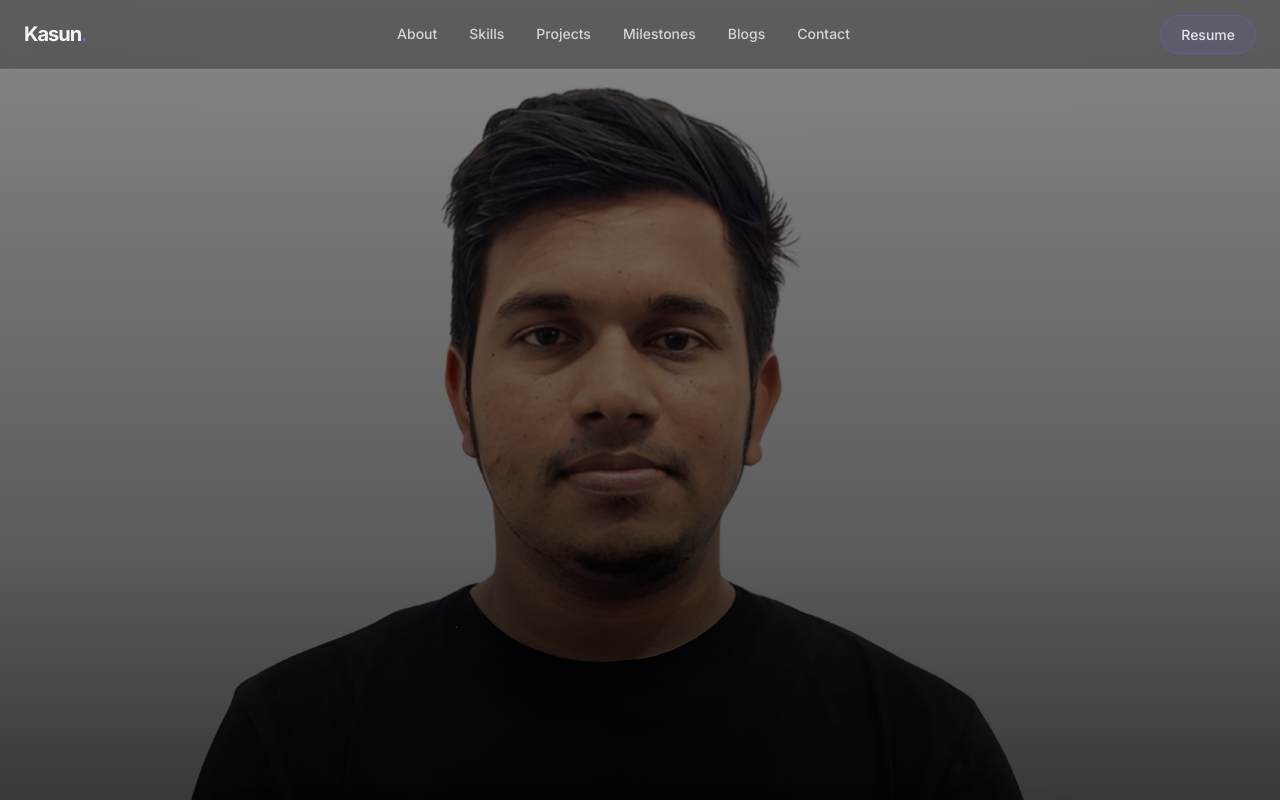
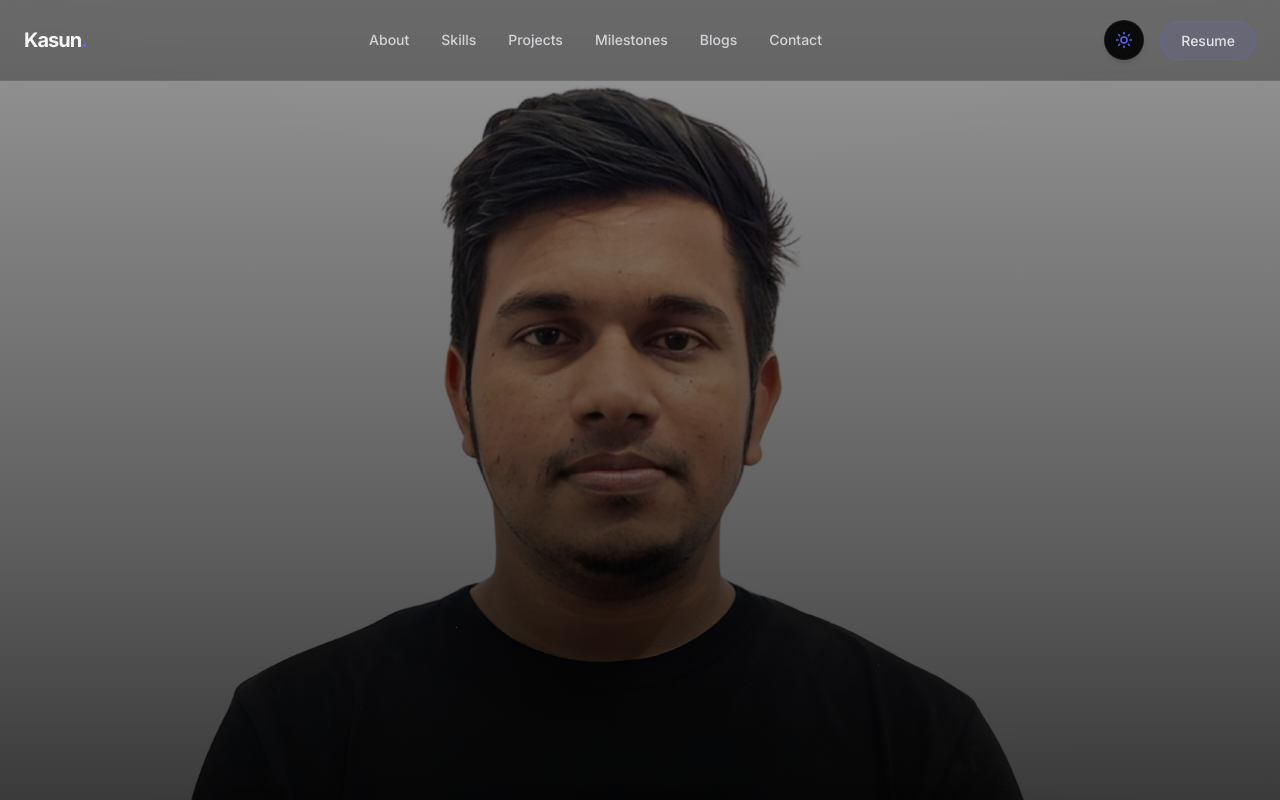
Before and after one commit to KasunBandara921/portfolio, a Next.js app: page / in a window 1280 px wide. Shown: the top 800 px of the page. Built offline with nearby package versions, Linux system fonts and the light colour scheme.

Commit message:
feat: implement core portfolio layout, theme-aware global styles, and foundational UI components

```diff
--- a/src/app/globals.css
+++ b/src/app/globals.css
@@ -1,41 +1,72 @@
 @import "tailwindcss";
 
 @theme {
-  /* Premium Neutral Dark Palette */
-  --color-background: #030303;
-  /* Almost black - deep and premium */
-  --color-foreground: #F4F4F5;
-  /* Crisp off-white */
-
-  --color-card: #0A0A0A;
-  /* Slightly lighter black for depth */
-  --color-card-border: #1F1F1F;
-  /* Subtle grey border */
-
-  --color-primary: #6366F1;
-  /* Indigo for subtle accents only */
-  --color-secondary: #8B5CF6;
-  /* Violet for secondary accents */
-  --color-muted: #71717A;
-  /* Muted grey text */
+  /* Premium Neutral Palette variables */
+  --color-background: var(--bg-color);
+  --color-foreground: var(--fg-color);
+  --color-card: var(--card-color);
+  --color-card-border: var(--card-border-color);
+  --color-primary: var(--primary-color);
+  --color-secondary: var(--secondary-color);
+  --color-muted: var(--muted-color);
 
   --radius-xl: 16px;
   --radius-2xl: 20px;
 }
 
+:root {
+  /* Dark mode variables (Default) */
+  --bg-color: #030303;
+  --fg-color: #F4F4F5;
+  --card-color: #0A0A0A;
+  --card-border-color: rgba(255, 255, 255, 0.06);
+  --primary-color: #6366F1;
+  --secondary-color: #8B5CF6;
+  --muted-color: #a1a1aa;
+
+  --hero-overlay-from: rgba(3, 3, 3, 0.2);
+  --hero-overlay-via: rgba(3, 3, 3, 0.55);
+  --hero-overlay-to: #030303;
+  --hero-img-opacity: 0.8;
+
+  --body-radial-top: rgba(99, 102, 241, 0.08);
+  --body-radial-bottom: rgba(139, 92, 246, 0.05);
+}
+
+html.light {
+  /* Light mode variables */
+  --bg-color: #FAFAFA;
+  --fg-color: #09090B;
+  --card-color: #FFFFFF;
+  --card-border-color: rgba(9, 9, 11, 0.06);
+  --primary-color: #4F46E5;
+  --secondary-color: #7C3AED;
+  --muted-color: #52525B;
+
+  --hero-overlay-from: rgba(250, 250, 250, 0.15);
+  --hero-overlay-via: rgba(250, 250, 250, 0.6);
+  --hero-overlay-to: #FAFAFA;
+  --hero-img-opacity: 0.3;
+
+  --body-radial-top: rgba(79, 70, 229, 0.05);
+  --body-radial-bottom: rgba(124, 58, 237, 0.03);
+}
+
 @layer base {
   html {
     scroll-behavior: smooth;
+    transition: background-color 0.3s ease, color 0.3s ease;
   }
 
   body {
     background-color: var(--color-background);
     color: var(--color-foreground);
     background-image:
-      radial-gradient(ellipse 60% 50% at 50% -20%, rgba(99, 102, 241, 0.08), transparent),
-      radial-gradient(ellipse 60% 50% at 50% 120%, rgba(139, 92, 246, 0.05), transparent);
+      radial-gradient(ellipse 60% 50% at 50% -20%, var(--body-radial-top), transparent),
+      radial-gradient(ellipse 60% 50% at 50% 120%, var(--body-radial-bottom), transparent);
     background-attachment: fixed;
     -webkit-font-smoothing: antialiased;
+    transition: background-color 0.3s ease, color 0.3s ease;
   }
 
   /* Custom subtle scrollbar */
--- a/src/components/About.tsx
+++ b/src/components/About.tsx
@@ -13,7 +13,7 @@ export default function About() {
           whileInView={{ opacity: 1, scale: 1 }}
           transition={{ duration: 0.8 }}
           viewport={{ once: true }}
-          className="relative aspect-square rounded-[32px] overflow-hidden bg-[var(--color-card)] border border-white/10"
+          className="relative aspect-square rounded-[32px] overflow-hidden bg-[var(--color-card)] border border-[var(--color-card-border)]"
         >
           {/* You can place your professional photo here */}
           <div className="absolute inset-0 flex items-center justify-center text-[var(--color-muted)]">
--- a/src/components/Blogs.tsx
+++ b/src/components/Blogs.tsx
@@ -39,7 +39,7 @@ export default function Blogs() {
             whileInView={{ opacity: 1, y: 0 }}
             viewport={{ once: true }}
             transition={{ duration: 0.6, delay: index * 0.15 }}
-            className="group relative p-8 rounded-[32px] bg-[var(--color-card)] border border-white/5 hover:border-[var(--color-primary)]/30 hover:shadow-2xl transition-all duration-500 flex flex-col justify-between"
+            className="group relative p-8 rounded-[32px] bg-[var(--color-card)] border border-[var(--color-card-border)] hover:border-[var(--color-primary)]/30 hover:shadow-2xl transition-all duration-500 flex flex-col justify-between"
           >
             <div>
               {/* Blog Date Tag */}
--- a/src/components/Hero.tsx
+++ b/src/components/Hero.tsx
@@ -13,10 +13,11 @@ export default function Hero() {
           src="/images/235017E - Kasun Bandara1.jpg"
           alt="Kasun Bandara Background"
           fill
-          className="object-cover object-top opacity-80"
+          className="object-cover object-top transition-opacity duration-300"
+          style={{ opacity: "var(--hero-img-opacity, 0.8)" }}
           priority
         />
-        <div className="absolute inset-0 bg-gradient-to-b from-black/30 via-black/55 to-[var(--color-background)]" />
+        <div className="absolute inset-0 bg-gradient-to-b from-[var(--hero-overlay-from)] via-[var(--hero-overlay-via)] to-[var(--hero-overlay-to)]" />
       </div>
 
       {/* Content centered in the first fold (min-h-screen) */}
@@ -25,7 +26,7 @@ export default function Hero() {
           initial={{ opacity: 0, y: 30 }}
           animate={{ opacity: 1, y: 0 }}
           transition={{ duration: 0.8, ease: [0.22, 1, 0.36, 1] }}
-          className="backdrop-blur-md bg-black/50 border border-white/10 p-8 md:p-12 rounded-[32px] shadow-2xl w-full"
+          className="backdrop-blur-md bg-[var(--color-card)]/70 border border-[var(--color-card-border)] p-8 md:p-12 rounded-[32px] shadow-2xl w-full"
         >
           {/* Capsule Profile Image hidden temporarily for full screen view */}
 
@@ -46,7 +47,7 @@ export default function Hero() {
             <button className="flex items-center gap-2 px-8 py-4 bg-[var(--color-primary)] text-white rounded-full font-medium hover:opacity-90 transition-all duration-300 hover:scale-105 active:scale-95">
               View Projects <ArrowRight size={18} />
             </button>
-            <button className="flex items-center gap-2 px-8 py-4 bg-[var(--color-card)] border border-white/10 text-[var(--color-foreground)] rounded-full font-medium hover:bg-[var(--color-card-hover)] transition-all duration-300">
+            <button className="flex items-center gap-2 px-8 py-4 bg-[var(--color-card)] border border-[var(--color-card-border)] text-[var(--color-foreground)] rounded-full font-medium hover:opacity-95 transition-all duration-300 hover:scale-105 active:scale-95">
               Download Resume <Download size={18} />
             </button>
           </div>
--- a/src/components/Milestones.tsx
+++ b/src/components/Milestones.tsx
@@ -41,7 +41,7 @@ export default function Milestones() {
             </div>
 
             {/* Glowing Icon indicator on the vertical timeline line */}
-            <div className="absolute -left-[17px] top-1 w-8 h-8 rounded-xl bg-[var(--color-card)] border border-white/10 flex items-center justify-center text-[var(--color-primary)] group-hover:border-[var(--color-primary)]/50 group-hover:bg-[var(--color-primary)]/10 transition-all duration-300 shadow-lg">
+            <div className="absolute -left-[17px] top-1 w-8 h-8 rounded-xl bg-[var(--color-card)] border border-[var(--color-card-border)] flex items-center justify-center text-[var(--color-primary)] group-hover:border-[var(--color-primary)]/50 group-hover:bg-[var(--color-primary)]/10 transition-all duration-300 shadow-lg">
               <Award size={16} className="group-hover:scale-110 transition-transform" />
             </div>
 
@@ -52,7 +52,7 @@ export default function Milestones() {
             </div>
 
             {/* Milestone Card */}
-            <div className="p-6 rounded-[24px] bg-[var(--color-card)] border border-white/5 group-hover:border-white/10 group-hover:shadow-[0_8px_30px_rgb(0,0,0,0.12)] transition-all duration-500 max-w-3xl">
+            <div className="p-6 rounded-[24px] bg-[var(--color-card)] border border-[var(--color-card-border)] group-hover:border-[var(--color-primary)]/30 group-hover:shadow-[0_8px_30px_rgb(0,0,0,0.12)] transition-all duration-500 max-w-3xl">
               <h3 className="text-xl font-bold text-[var(--color-foreground)] mb-2 flex items-center gap-2">
                 {milestone.title}
                 <ChevronRight size={16} className="opacity-0 group-hover:opacity-100 group-hover:translate-x-1 transition-all text-[var(--color-primary)]" />
--- a/src/components/Navbar.tsx
+++ b/src/components/Navbar.tsx
@@ -3,6 +3,7 @@
 import { useState, useEffect } from "react";
 import { motion } from "framer-motion";
 import Link from "next/link";
+import { Sun, Moon } from "lucide-react";
 
 const navLinks = [
   { name: "About", href: "#about" },
@@ -15,6 +16,35 @@ const navLinks = [
 
 export default function NavBar() {
   const [isScrolled, setIsScrolled] = useState(false);
+  const [mounted, setMounted] = useState(false);
+  const [theme, setTheme] = useState<"dark" | "light">("dark");
+
+  useEffect(() => {
+    setMounted(true);
+    const savedTheme = localStorage.getItem("theme") as "dark" | "light" | null;
+    if (savedTheme) {
+      setTheme(savedTheme);
+      if (savedTheme === "light") {
+        document.documentElement.classList.add("light");
+      } else {
+        document.documentElement.classList.remove("light");
+      }
+    } else {
+      const isLight = document.documentElement.classList.contains("light");
+      setTheme(isLight ? "light" : "dark");
+    }
+  }, []);
+
+  const toggleTheme = () => {
+    const newTheme = theme === "dark" ? "light" : "dark";
+    setTheme(newTheme);
+    localStorage.setItem("theme", newTheme);
+    if (newTheme === "light") {
+      document.documentElement.classList.add("light");
+    } else {
+      document.documentElement.classList.remove("light");
+    }
+  };
 
   // Detect scroll to trigger the glassmorphism effect
   useEffect(() => {
@@ -32,8 +62,8 @@ export default function NavBar() {
       transition={{ duration: 0.6, ease: [0.22, 1, 0.36, 1] }}
       className={`fixed top-0 left-0 right-0 z-50 transition-all duration-300 ${
         isScrolled
-          ? "bg-[var(--color-background)]/90 backdrop-blur-md border-b border-white/5 py-4 shadow-lg shadow-black/20"
-          : "bg-black/30 backdrop-blur-md border-b border-white/5 py-5"
+          ? "bg-[var(--color-background)]/90 backdrop-blur-md border-b border-[var(--color-card-border)] py-4 shadow-lg shadow-black/20"
+          : "bg-black/30 backdrop-blur-md border-b border-[var(--color-card-border)] py-5"
       }`}
     >
       <div className="max-w-7xl mx-auto px-6 flex items-center justify-between">
@@ -55,7 +85,20 @@ export default function NavBar() {
           ))}
         </nav>
 
-        {/* Resume Button */}
+        {/* Controls (Theme Toggle + Resume + Mobile Menu) */}
+        <div className="flex items-center gap-4">
+          <button
+            onClick={toggleTheme}
+            aria-label="Toggle Theme"
+            className="p-2.5 rounded-full bg-[var(--color-card)] border border-[var(--color-card-border)] text-zinc-300 hover:text-white hover:scale-105 active:scale-95 transition-all cursor-pointer flex items-center justify-center shadow-md hover:border-[var(--color-primary)]/40 duration-200"
+          >
+            {!mounted || theme === "dark" ? (
+              <Sun size={18} className="text-[var(--color-primary)]" />
+            ) : (
+              <Moon size={18} className="text-[var(--color-primary)]" />
+            )}
+          </button>
+
           <div className="hidden md:block">
             <a
               href="/resume.pdf"
@@ -75,6 +118,7 @@ export default function NavBar() {
             </svg>
           </button>
         </div>
+      </div>
     </motion.header>
   );
 }
--- a/src/components/Projects.tsx
+++ b/src/components/Projects.tsx
@@ -39,7 +39,7 @@ export default function Projects() {
             initial={{ opacity: 0, y: 20 }}
             whileInView={{ opacity: 1, y: 0 }}
             transition={{ delay: index * 0.2 }}
-            className="group relative p-6 rounded-[24px] bg-[var(--color-card)] border border-white/5 hover:border-[var(--color-primary)]/30 transition-all duration-500"
+            className="group relative p-6 rounded-[24px] bg-[var(--color-card)] border border-[var(--color-card-border)] hover:border-[var(--color-primary)]/30 transition-all duration-500"
           >
             {/* Project Image */}
             <div className="h-74 w-full bg-[var(--color-secondary)]/10 rounded-xl mb-6 overflow-hidden relative">
```
Also changed, not shown: src/app/layout.tsx (+19 -1 lines), src/components/Contact.tsx (+6 -6 lines). Lines whose indentation alone changed are shown as unchanged.
